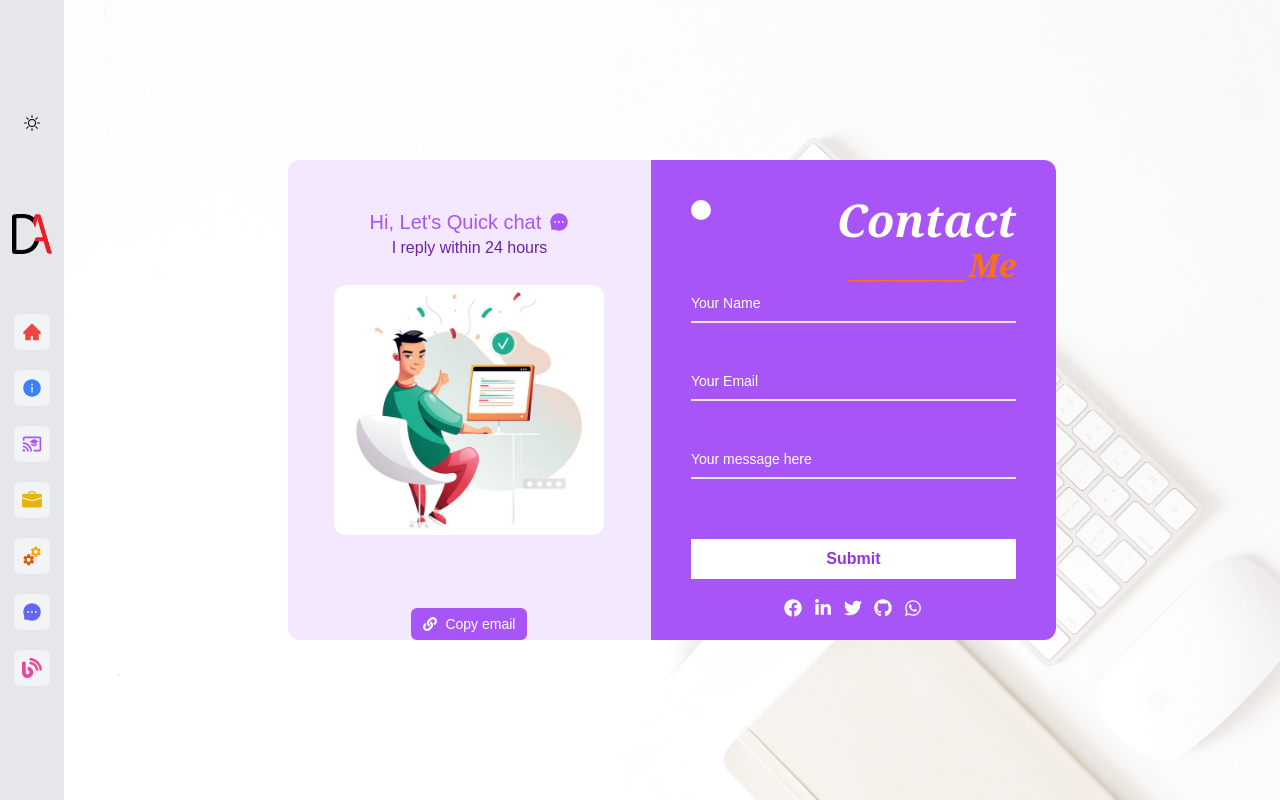
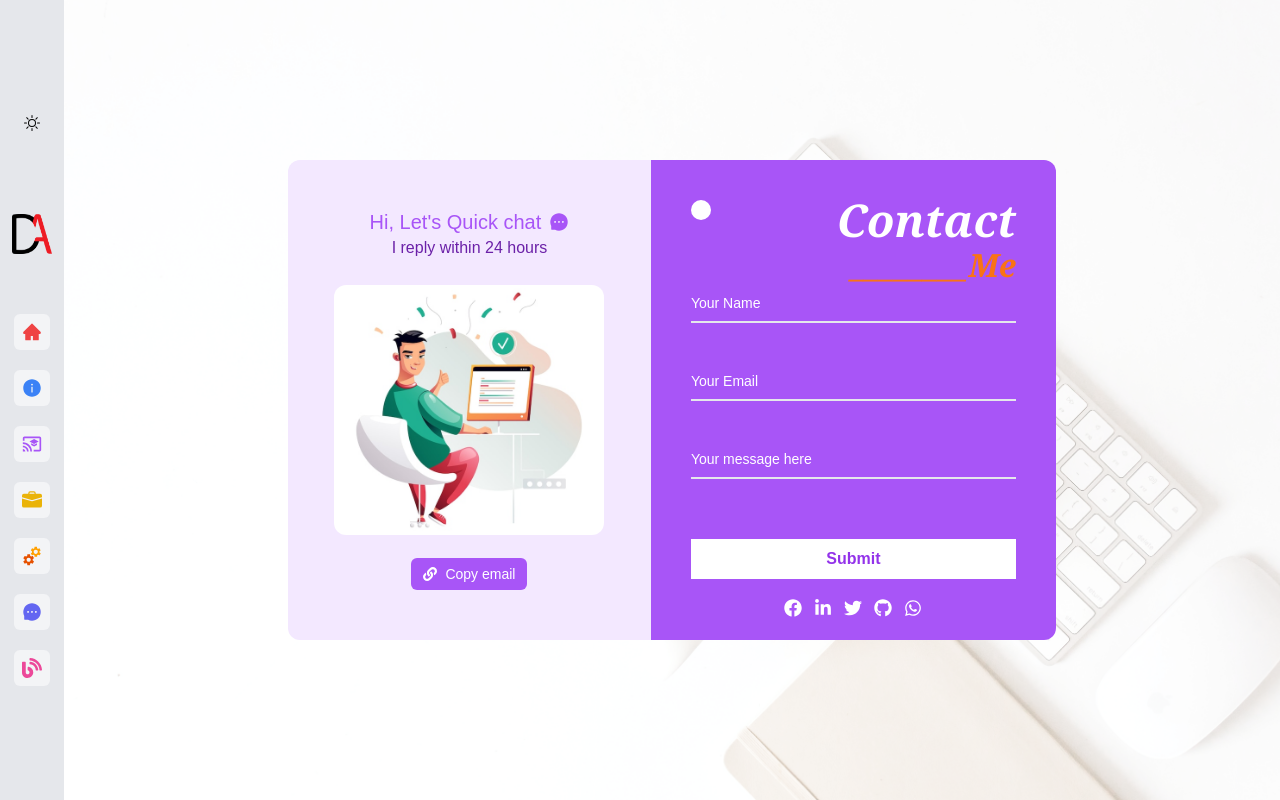
Before and after one commit to ashraful-commits/portfolio, a Next.js app: page /contact in a window 1280 px wide. Shown: the top 800 px of the page. Built offline with nearby package versions, Linux system fonts and the light colour scheme; a web font is replaced by a local one.

Commit message:
conact form

```diff
--- a/components/Contact/Contact.tsx
+++ b/components/Contact/Contact.tsx
@@ -77,7 +77,7 @@ const Contact = () => {
                   animate={{ opacity: 1, y: 0 }}
                   initial={{ opacity: 0, y: 20 }}
                   transition={{ delay: 0.5, duration: 0.7 }}
-                  className="flex bg-purple-500 text-white mt-[200px] md:mt-[260px] lg:mt-[340px] px-[12px] py-[6px] text-sm gap-2 rounded-md justify-center items-center"
+                  className="flex bg-purple-500 text-white mt-[150px] md:mt-[220px] lg:mt-[290px] px-[12px] py-[6px] text-sm gap-2 rounded-md justify-center items-center"
                 >
                   <FaLink /> Copy email
                 </motion.button>
```
